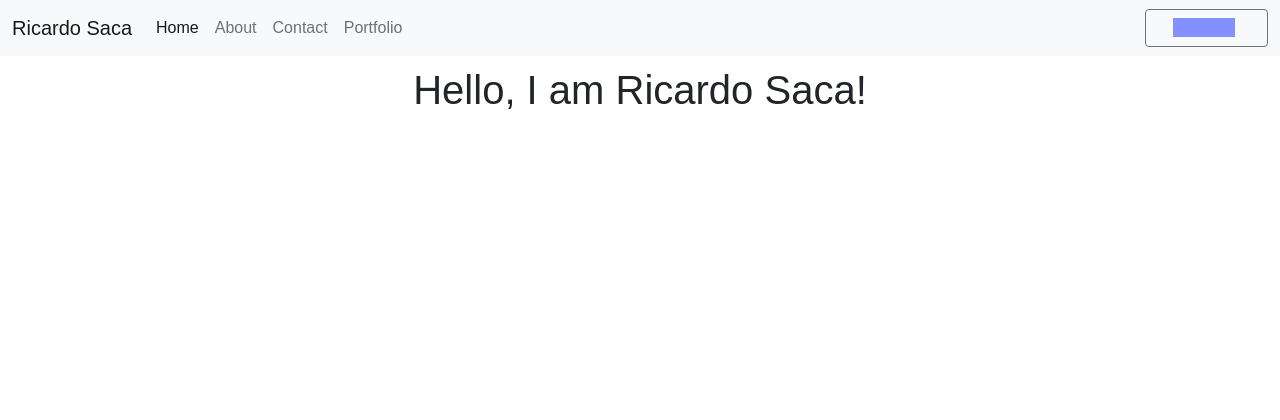
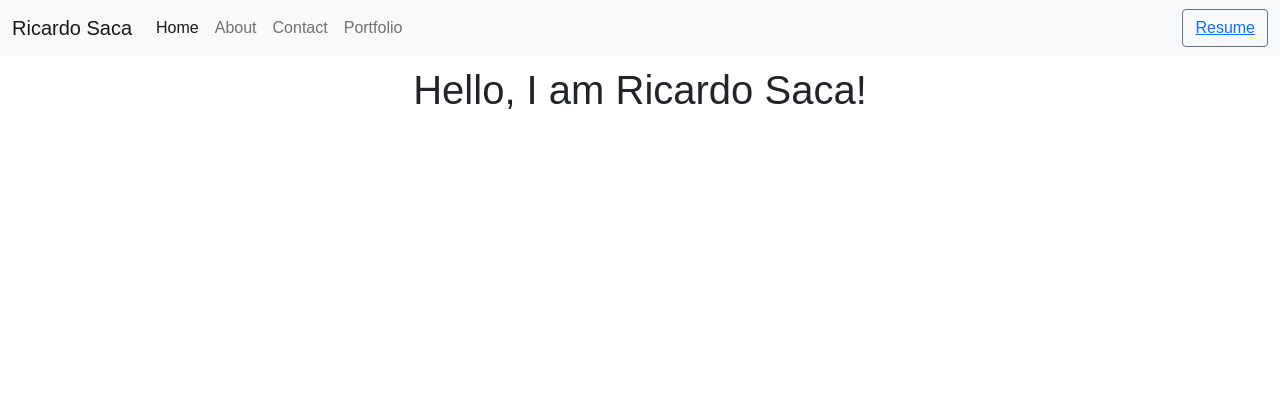
Before and after one commit to RicardoSaca/website, a Flask app: page / in a window 1280 px wide. Shown: the top 420 px of the page. Run offline with Flask 2, Linux system fonts and the light colour scheme.

Commit message:
removed colloring attempt of bootstrap colors

```diff
--- a/static/style.css
+++ b/static/style.css
@@ -27,15 +27,6 @@ body{
     color:white;
 }
 
-.genric-btn.primary-border {
-    color: #8490ff;
-    border: 1px solid #8490ff;
-    background: #8490ff;
-    margin-left: 15px;
-    margin-right: 20px;
-    margin-top: 10px;
-}
-
 .content {
     margin: 10px;
     text-align: center;
```
